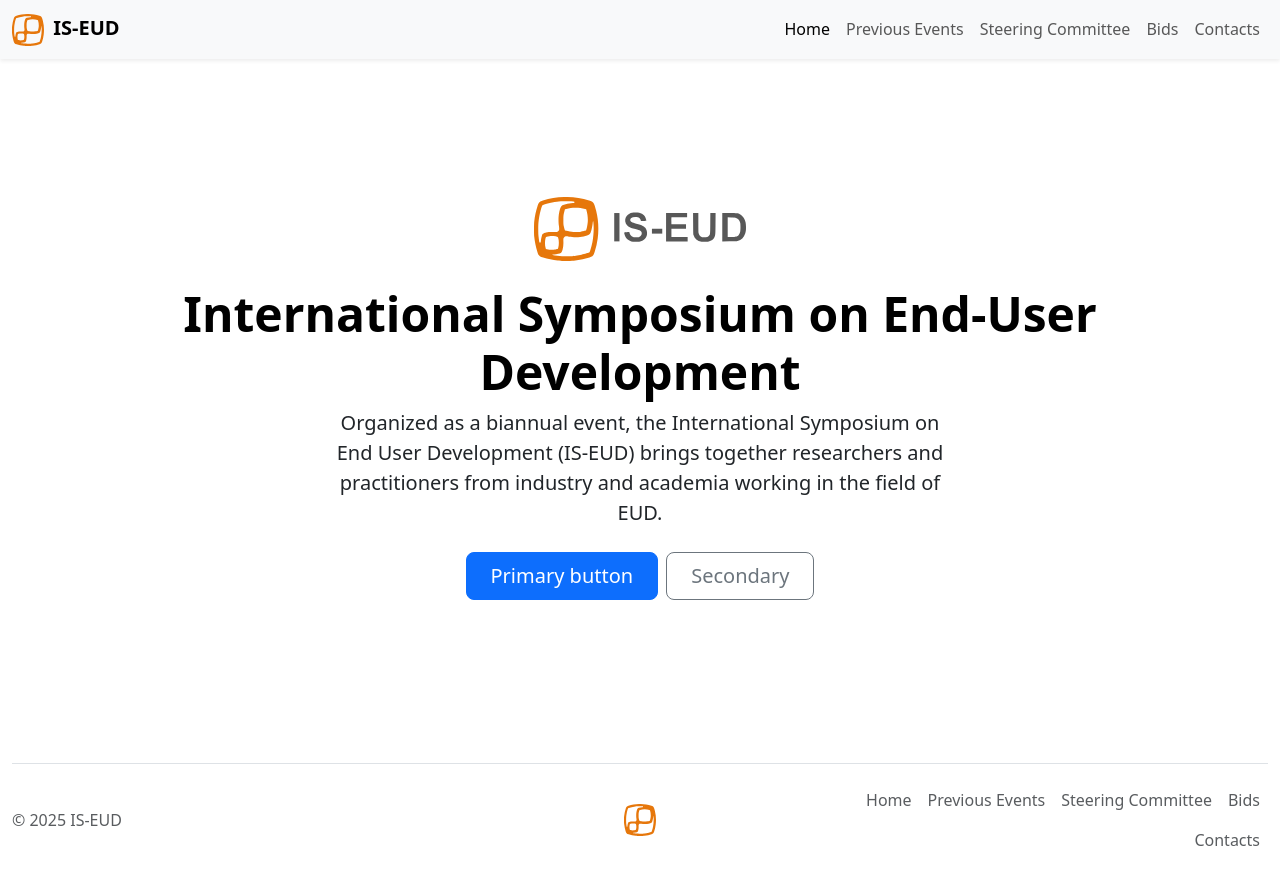
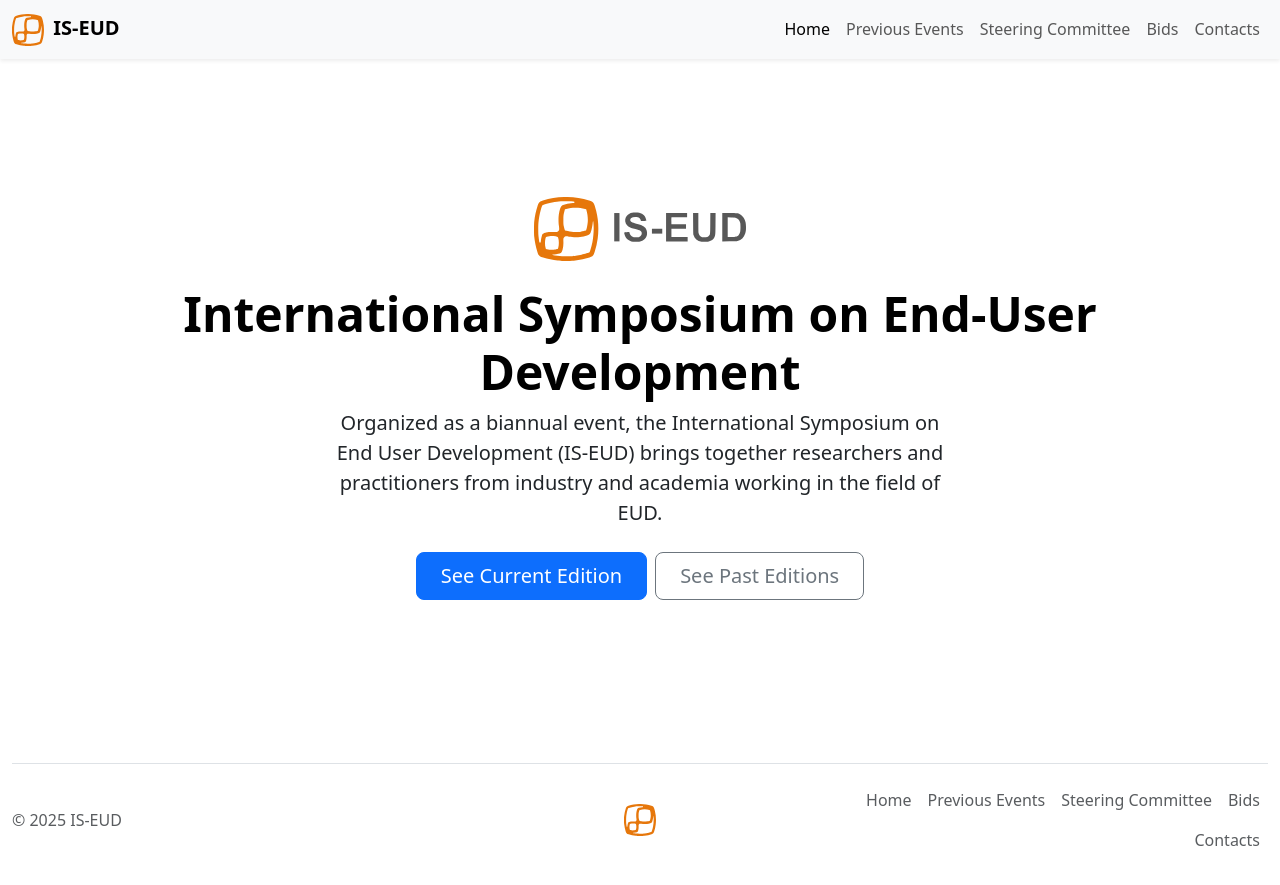
Before and after one commit to IS-EUD/is-eud.github.io, a Jekyll site: the page built from index.html, in a window 1280 px wide. Shown: the top 885 px of the page. Built offline with Jekyll 4.4.1, drawn with Linux system fonts in a browser that asks for light colours; a style sheet for code colours, icons or effects is not loaded.

Commit message:
Add functionality to home buttons

```diff
--- a/index.html
+++ b/index.html
@@ -21,10 +21,16 @@
 			and academia working in the field of EUD.
 		</p>
 		<div class="d-grid gap-2 d-sm-flex justify-content-sm-center">
-			<button type="button" class="btn btn-primary btn-lg px-4 gap-3">Primary button
-			</button>
-			<button type="button" class="btn btn-outline-secondary btn-lg px-4">Secondary
-			</button>
+			{% assign current_edition = site.data.events
+				| sort: 'edition'
+				| reverse
+				| first %}
+			<a href="{{ current_edition.url }}" class="btn btn-primary btn-lg px-4 gap-3">
+				See Current Edition
+			</a>
+			<a href="{% link previous-events.html %}" class="btn btn-outline-secondary btn-lg px-4">
+				See Past Editions
+			</a>
 		</div>
 	</div>
 </div>
```
